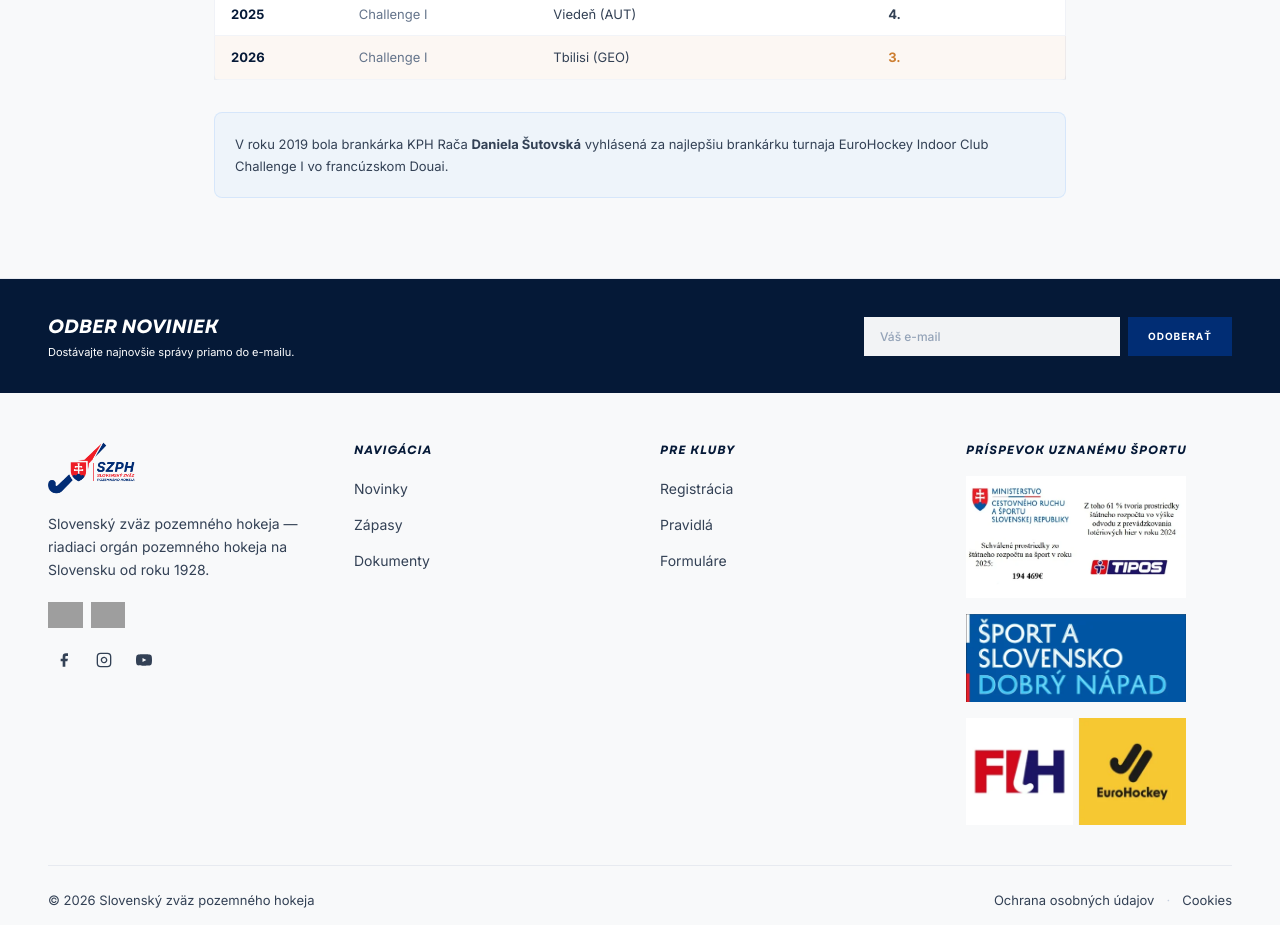
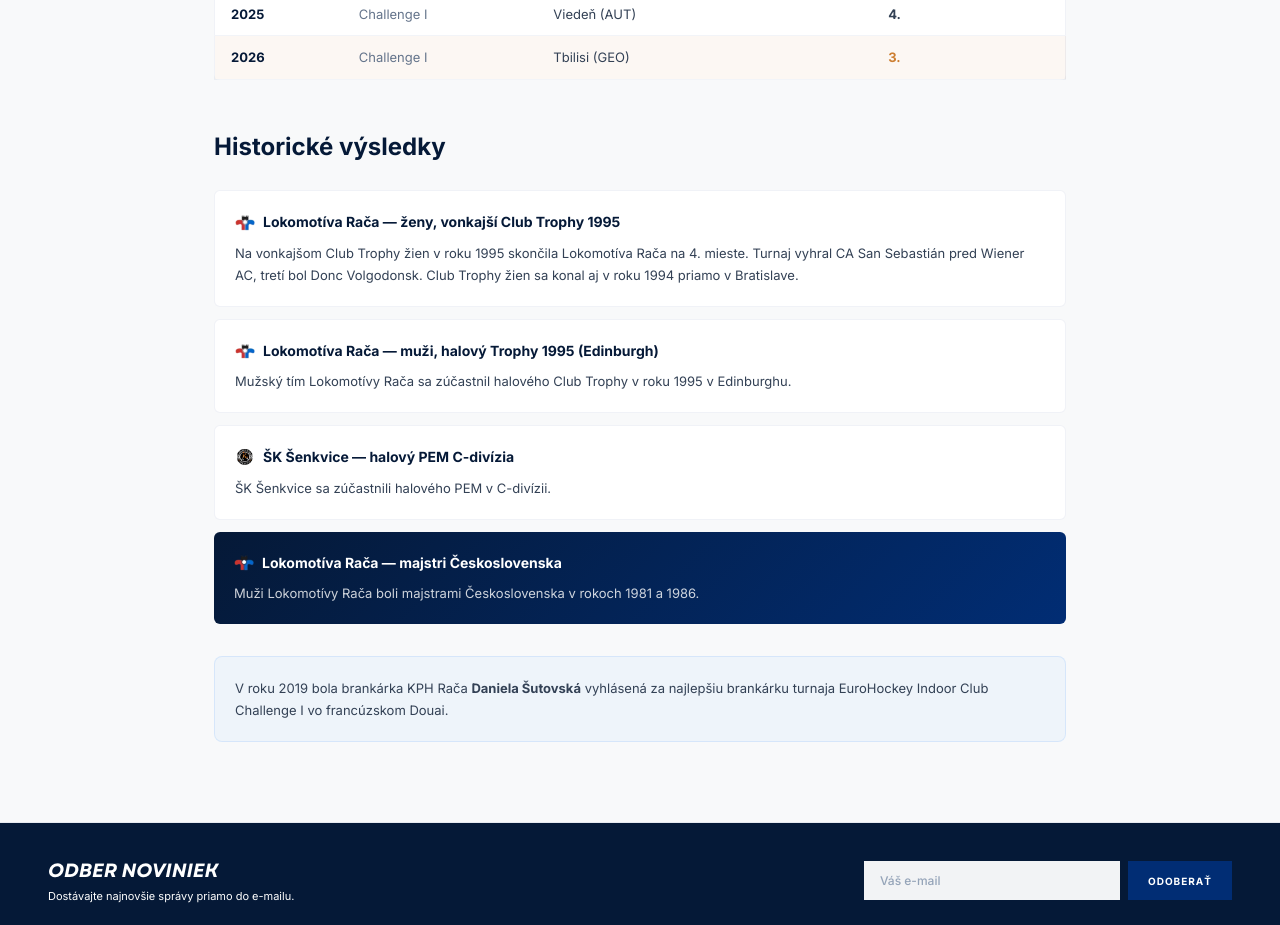
Before and after one commit to andreakollova/szphnew, a Next.js app in the folder apps/szph/: page /sutaze/pem in a window 1280 px wide. Shown: the part 1740-2665 px from the top of the page. Built offline with nearby package versions, Linux system fonts and the light colour scheme; no server answers; the database is empty; grey boxes are pictures that could not be loaded.

Commit message:
feat: add historical PEM results - Lokomotiva Raca, CSSR champions
- Zeny Club Trophy 1995 (4. miesto) + 1994 Bratislava
- Muzi halovy Trophy 1995 Edinburgh
- SK Senkvice halovy PEM C-divizia
- Lokomotiva Raca majstri Ceskoslovenska 1981, 1986

Co-Authored-By: Andrea Kollova <kollova@drixton.com>

```diff
--- a/apps/szph/app/sutaze/pem/page.tsx
+++ b/apps/szph/app/sutaze/pem/page.tsx
@@ -107,7 +107,48 @@
         </div>
         <PEMTable data={ZENY_HALA} showClub={false} />
 
-        {/* Poznámka */}
+        {/* Historické výsledky */}
+        <h2 className="font-bold text-[#051937] mt-12 mb-6" style={{ fontSize: "24px" }}>Historické výsledky</h2>
+        <div className="space-y-3 mb-8">
+          <div className="p-5 bg-white" style={{ borderRadius: "6px", border: "1px solid rgba(1,45,116,0.06)" }}>
+            <div className="flex items-center gap-2 mb-2">
+              <Image src="/images/timy/Raca-logo-70x58-1-32x27.webp" alt="Rača" width={20} height={20} className="object-contain" />
+              <h3 className="font-bold text-[#051937]" style={{ fontSize: "14px" }}>Lokomotíva Rača — ženy, vonkajší Club Trophy 1995</h3>
+            </div>
+            <p className="text-[#334155]" style={{ fontSize: "13px", lineHeight: 1.7 }}>
+              Na vonkajšom Club Trophy žien v roku 1995 skončila Lokomotíva Rača na 4. mieste. Turnaj vyhral CA San Sebastián pred Wiener AC, tretí bol Donc Volgodonsk. Club Trophy žien sa konal aj v roku 1994 priamo v Bratislave.
+            </p>
+          </div>
+          <div className="p-5 bg-white" style={{ borderRadius: "6px", border: "1px solid rgba(1,45,116,0.06)" }}>
+            <div className="flex items-center gap-2 mb-2">
+              <Image src="/images/timy/Raca-logo-70x58-1-32x27.webp" alt="Rača" width={20} height={20} className="object-contain" />
+              <h3 className="font-bold text-[#051937]" style={{ fontSize: "14px" }}>Lokomotíva Rača — muži, halový Trophy 1995 (Edinburgh)</h3>
+            </div>
+            <p className="text-[#334155]" style={{ fontSize: "13px", lineHeight: 1.7 }}>
+              Mužský tím Lokomotívy Rača sa zúčastnil halového Club Trophy v roku 1995 v Edinburghu.
+            </p>
+          </div>
+          <div className="p-5 bg-white" style={{ borderRadius: "6px", border: "1px solid rgba(1,45,116,0.06)" }}>
+            <div className="flex items-center gap-2 mb-2">
+              <Image src="/images/timy/SEN.webp" alt="Šenkvice" width={20} height={20} className="object-contain" />
+              <h3 className="font-bold text-[#051937]" style={{ fontSize: "14px" }}>ŠK Šenkvice — halový PEM C-divízia</h3>
+            </div>
+            <p className="text-[#334155]" style={{ fontSize: "13px", lineHeight: 1.7 }}>
+              ŠK Šenkvice sa zúčastnili halového PEM v C-divízii.
+            </p>
+          </div>
+          <div className="p-5" style={{ borderRadius: "6px", background: "linear-gradient(135deg, #051937 0%, #012d74 100%)" }}>
+            <div className="flex items-center gap-2 mb-2">
+              <Image src="/images/timy/Raca-logo-70x58-1-32x27.webp" alt="Rača" width={20} height={20} className="object-contain" />
+              <h3 className="font-bold text-white" style={{ fontSize: "14px" }}>Lokomotíva Rača — majstri Československa</h3>
+            </div>
+            <p className="text-white/80" style={{ fontSize: "13px", lineHeight: 1.7 }}>
+              Muži Lokomotívy Rača boli majstrami Československa v rokoch 1981 a 1986.
+            </p>
+          </div>
+        </div>
+
+        {/* Poznámky */}
         <div className="rounded-lg p-5" style={{ background: "rgba(0,120,253,0.04)", border: "1px solid rgba(0,120,253,0.1)" }}>
           <p className="text-[#334155]" style={{ fontSize: "13px", lineHeight: 1.7 }}>
             V roku 2019 bola brankárka KPH Rača <strong>Daniela Šutovská</strong> vyhlásená za najlepšiu brankárku turnaja EuroHockey Indoor Club Challenge I vo francúzskom Douai.
```
